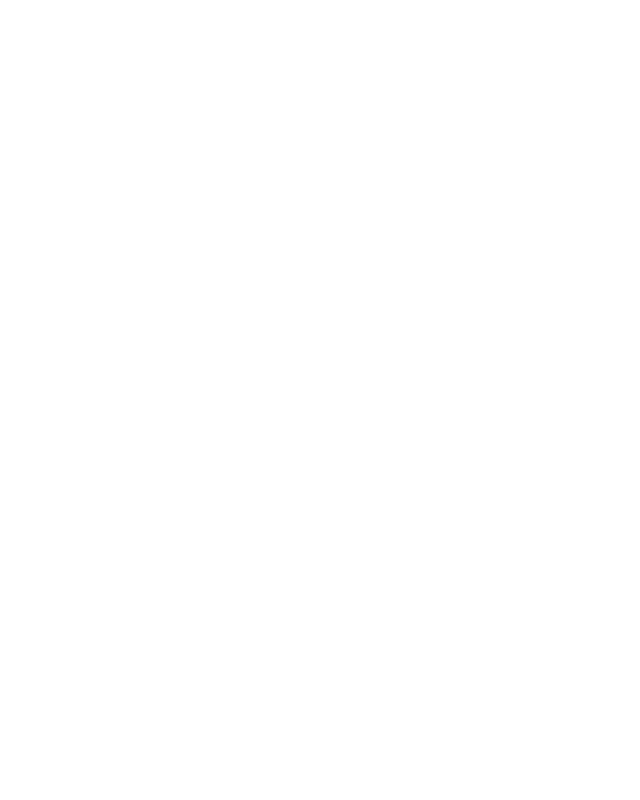
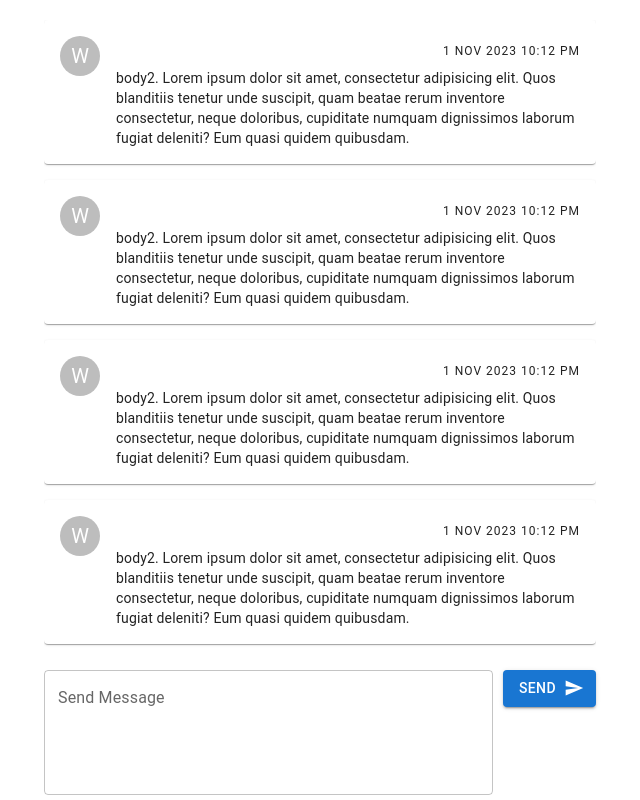
Before and after one commit to myrsantos/react-chat, a React (Create React App) app: page / in a window 1280 px wide. Shown: the whole page, without its empty margins (320-960 px from the left). Built offline with nearby package versions, Linux system fonts and the light colour scheme.

Commit message:
Template for basic chat app done

```diff
--- a/src/App.js
+++ b/src/App.js
@@ -1,12 +1,13 @@
 import './App.css';
 
+import {ChatContainer} from "./ui/organisms/ChatContainer";
 import { Container } from '@mui/material';
 
 function App() {
   return (
     <div className="App">
       <Container maxWidth="sm" >
-
+        <ChatContainer/>
       </Container>
     </div>
   );
--- /dev/null
+++ b/src/ui/organisms/ChatContainer.jsx
@@ -0,0 +1,25 @@
+import {ChatBubble} from './ChatBubble';
+import {SentMessageBox} from './SentMessageBox';
+import { Stack } from '@mui/material';
+
+export const ChatContainer = ({self}) => (
+  <>
+  <div style={{maxHeight: "calc(100vh - 170px)", margin: "20px 0", overflow: "auto"}}>
+    <Stack spacing={2}>
+
+    <ChatBubble></ChatBubble>
+        <ChatBubble></ChatBubble>
+        <ChatBubble></ChatBubble>
+        <ChatBubble></ChatBubble>
+        <ChatBubble></ChatBubble>
+        <ChatBubble></ChatBubble>
+        <ChatBubble></ChatBubble>
+        <ChatBubble></ChatBubble>
+        <ChatBubble self></ChatBubble>
+    </Stack>
+  </div>
+  <div style={{maxHeight: "130px"}}>
+    <SentMessageBox sendMsg={(val) => {console.log(val);}}></SentMessageBox>
+  </div>
+  </>
+)
```
